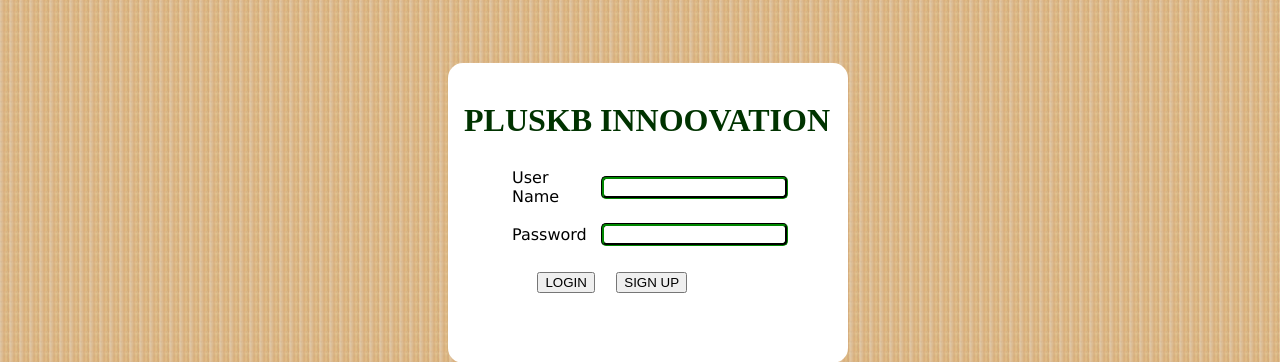
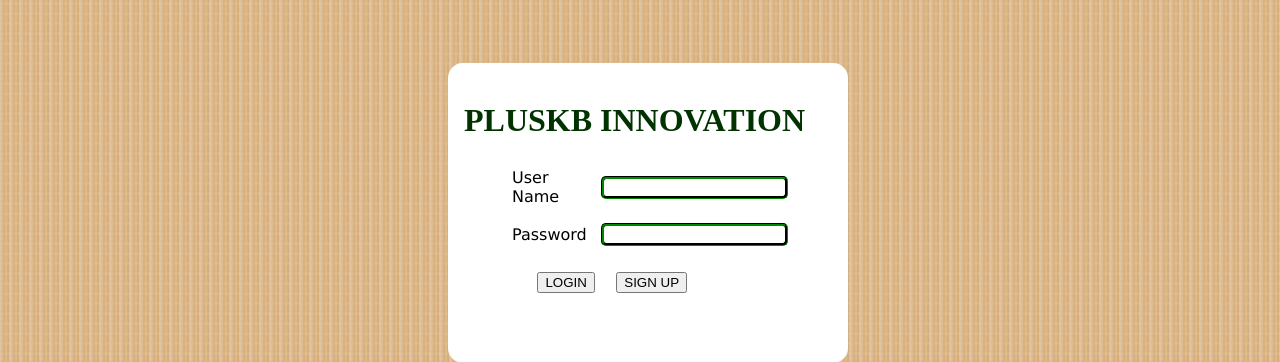
Before and after one commit to nijanthan/Samplewok, a PHP site: page / in a window 1280 px wide. Shown: the part 137-499 px from the top of the page. Run offline with PHP 8.4, Linux system fonts and the light colour scheme.

Commit message:
Specling chenge
i change the specling

```diff
--- a/index.php
+++ b/index.php
@@ -38,7 +38,7 @@ if(isset($_POST['login']))
 <body id="body">
 <div class="form" ><br />
 
-<h1>&nbsp;&nbsp;PLUSKB INNOOVATION</h1>
+<h1>&nbsp;&nbsp;PLUSKB INNOVATION</h1>
 <div class="container" >
 
 <form action="" method="post">
```
